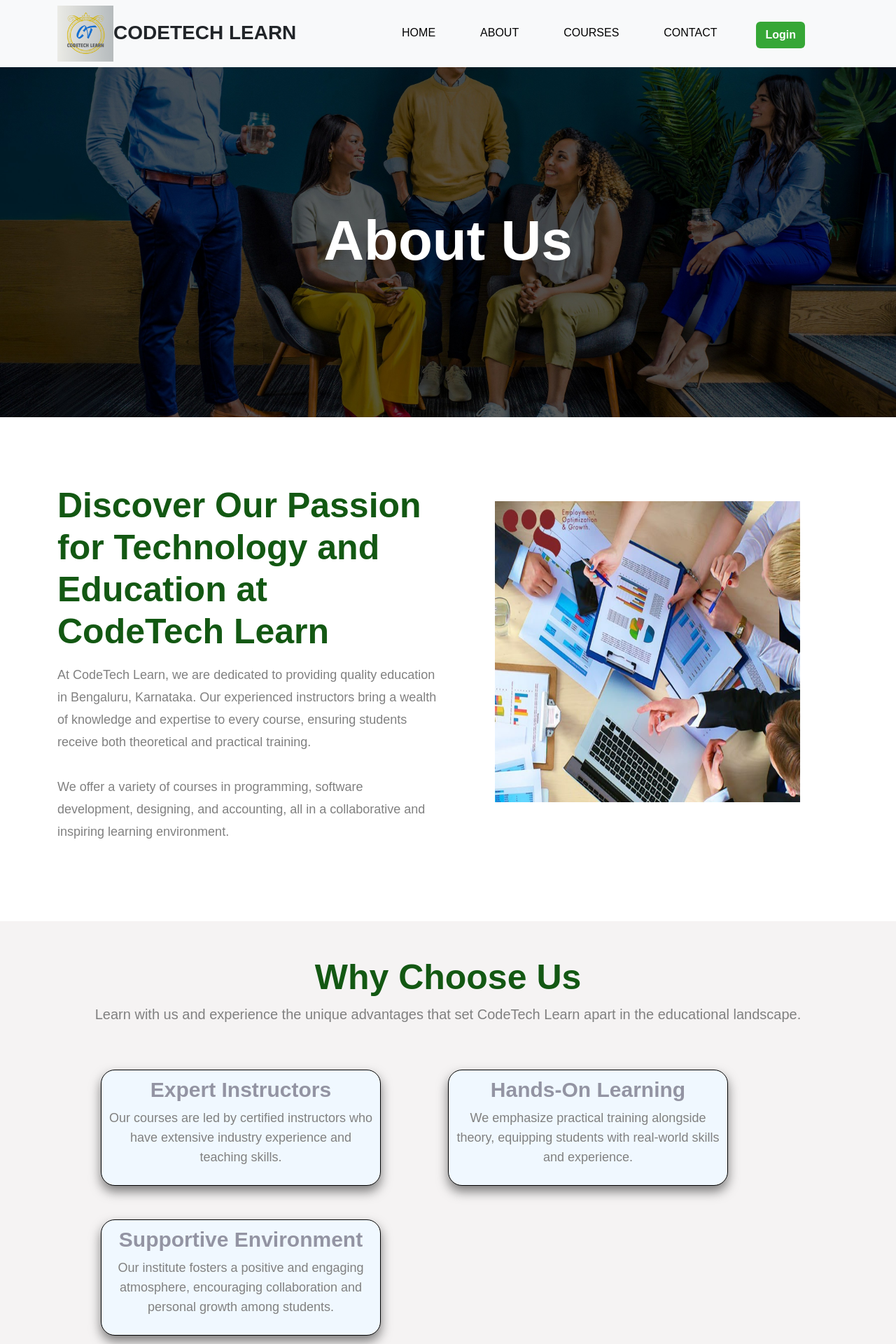
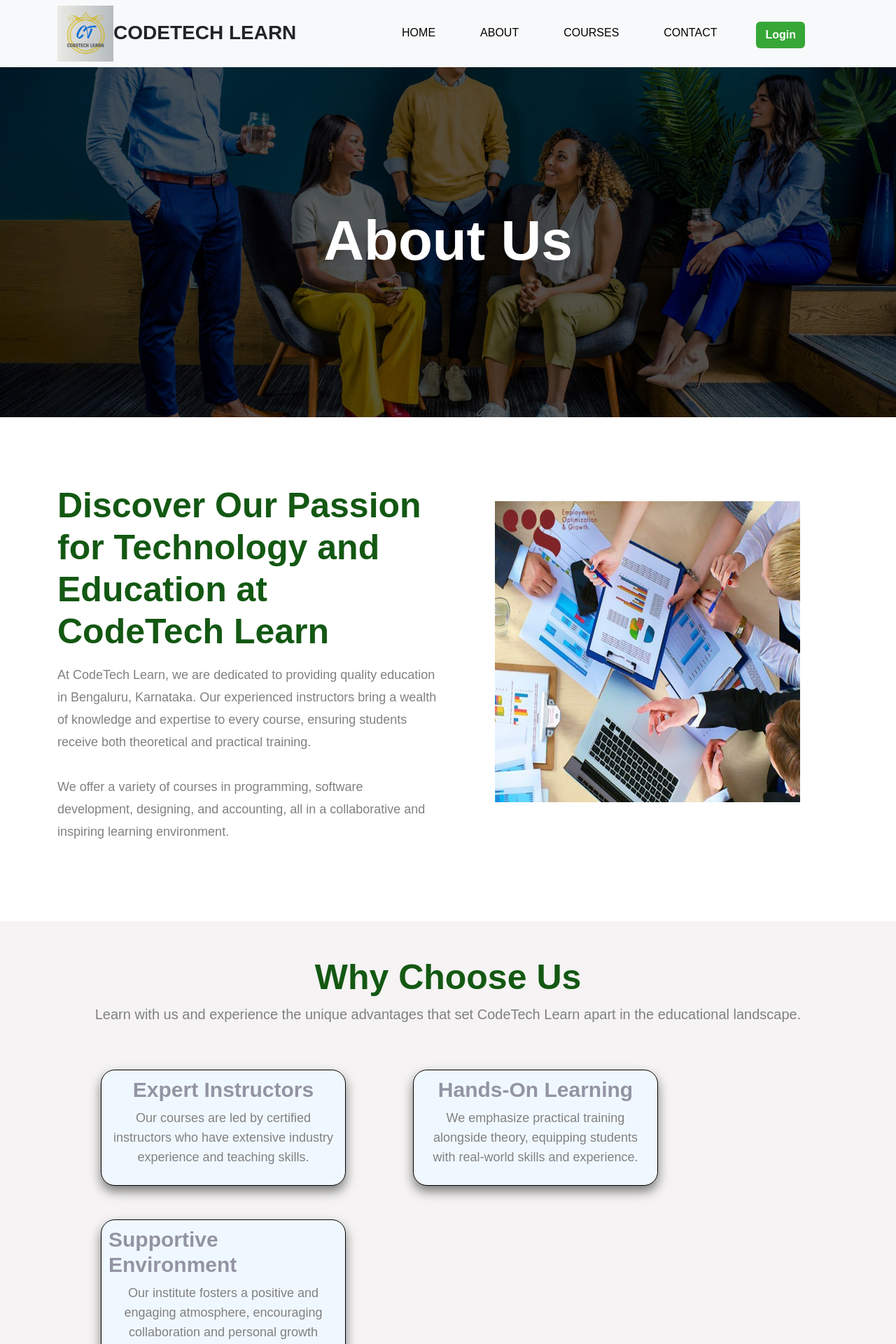
Before and after one commit to sanvine/FinalWebsite, a React (Create React App) app in the folder newpractice/Frontend/myapp/: page /about in a window 1280 px wide. Shown: the top 1920 px of the page at 70% size. Built offline with nearby package versions, Linux system fonts and the light colour scheme.

Commit message:
Update App.css

```diff
--- a/newpractice/Frontend/myapp/src/App.css
+++ b/newpractice/Frontend/myapp/src/App.css
@@ -401,7 +401,7 @@
 }
 .about-choose{
   border: solid 1px black;
-  width: 400px;
+  width: 350px;
   padding: 10px;
   background-color:aliceblue;
   border-radius: 20px;
```
